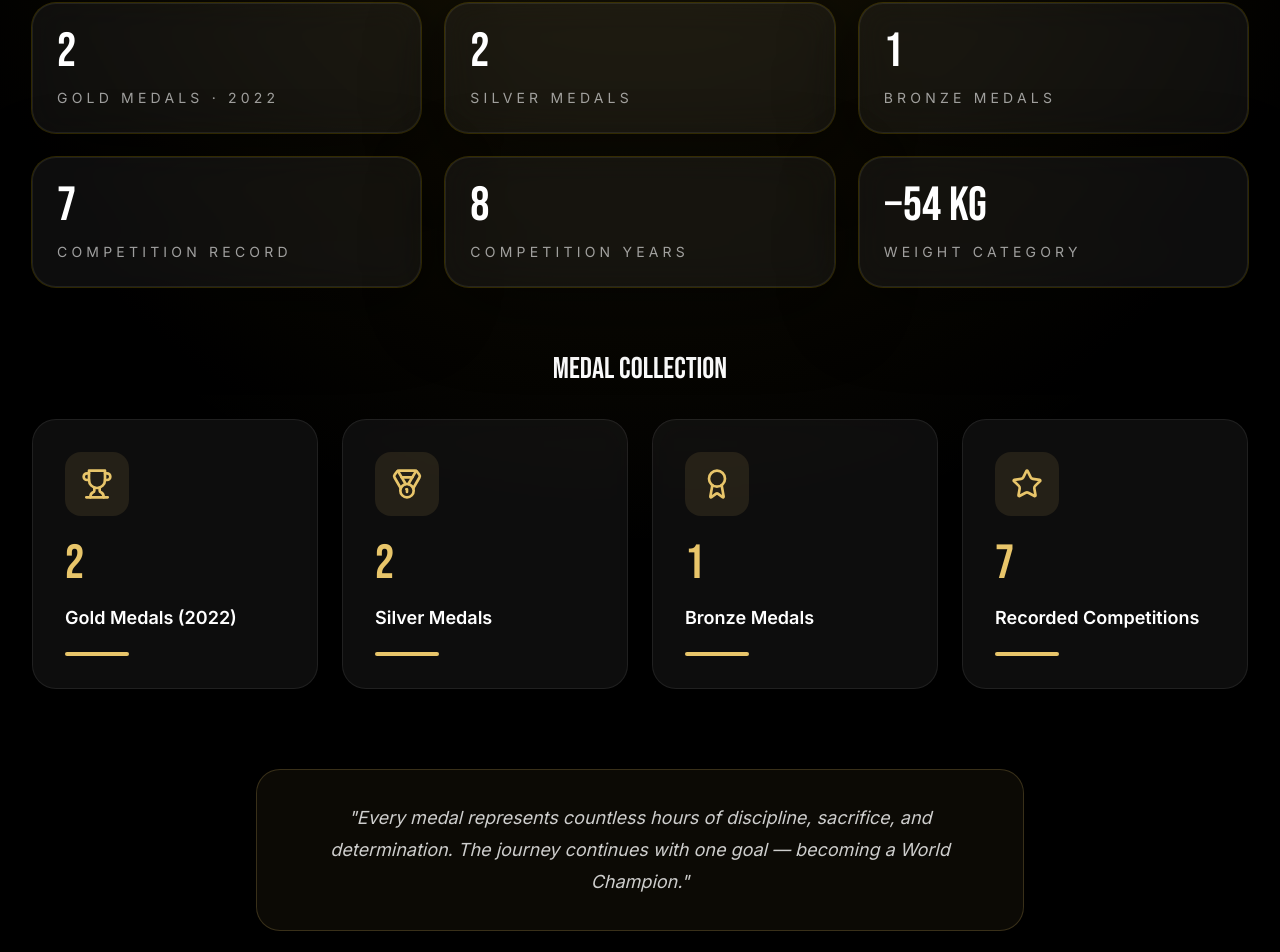
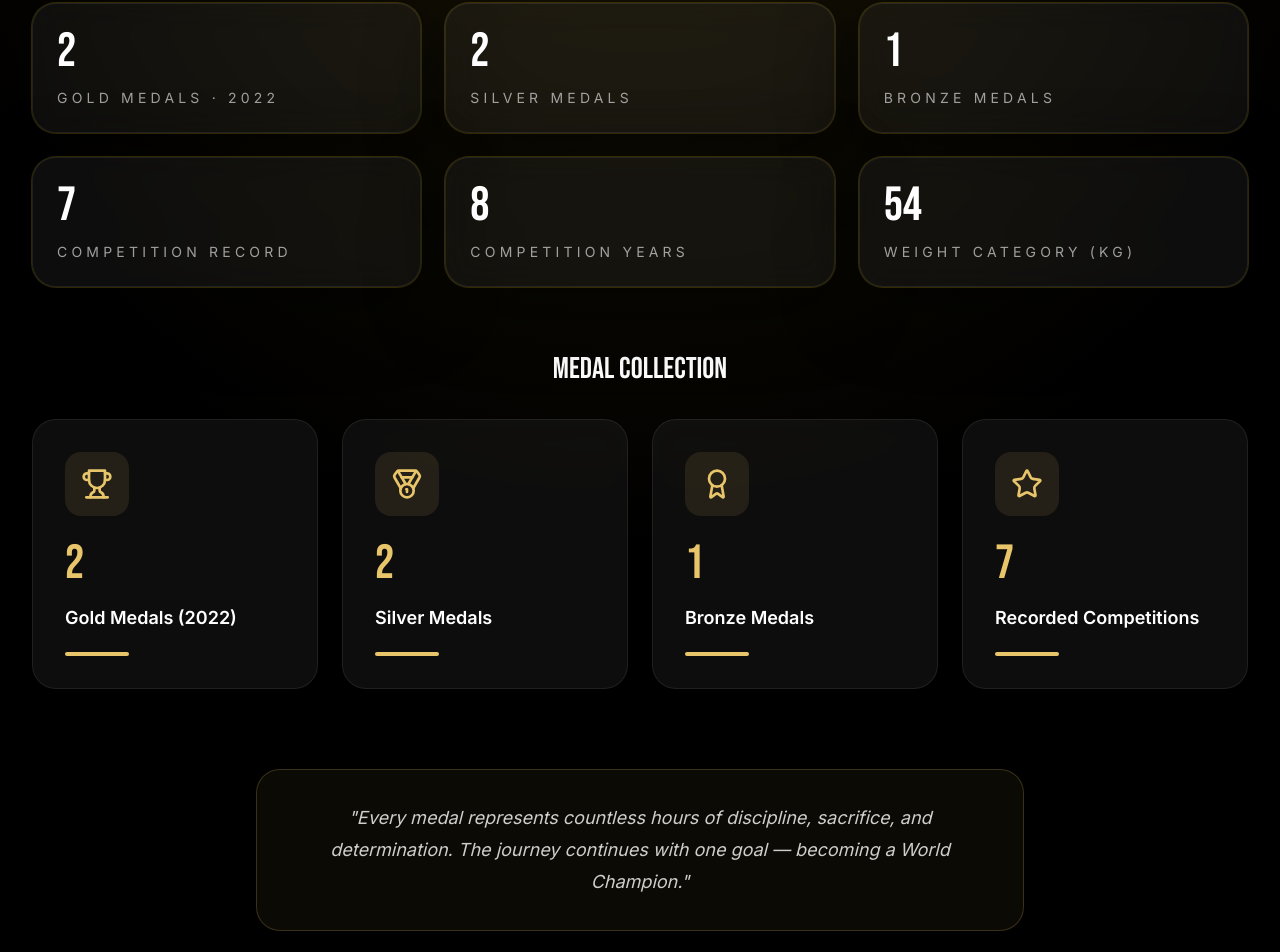
Before and after one commit to harshbharti55/kickboxer-harsh, a Next.js app: page / in a window 1280 px wide. Shown: the part 1328-2280 px from the top of the page. Built offline with nearby package versions, Linux system fonts and the light colour scheme.

Commit message:
Keep homepage stat values type-safe

```diff
--- a/data/site.ts
+++ b/data/site.ts
@@ -44,7 +44,7 @@ export const stats = [
   { label: "Bronze Medals", value: 1 },
   { label: "Competition Record", value: 7 },
   { label: "Competition Years", value: 8 },
-  { label: "Weight Category", value: "−54 kg" },
+  { label: "Weight Category (kg)", value: 54 },
 ];
 
 export const fightRecords = [
```
